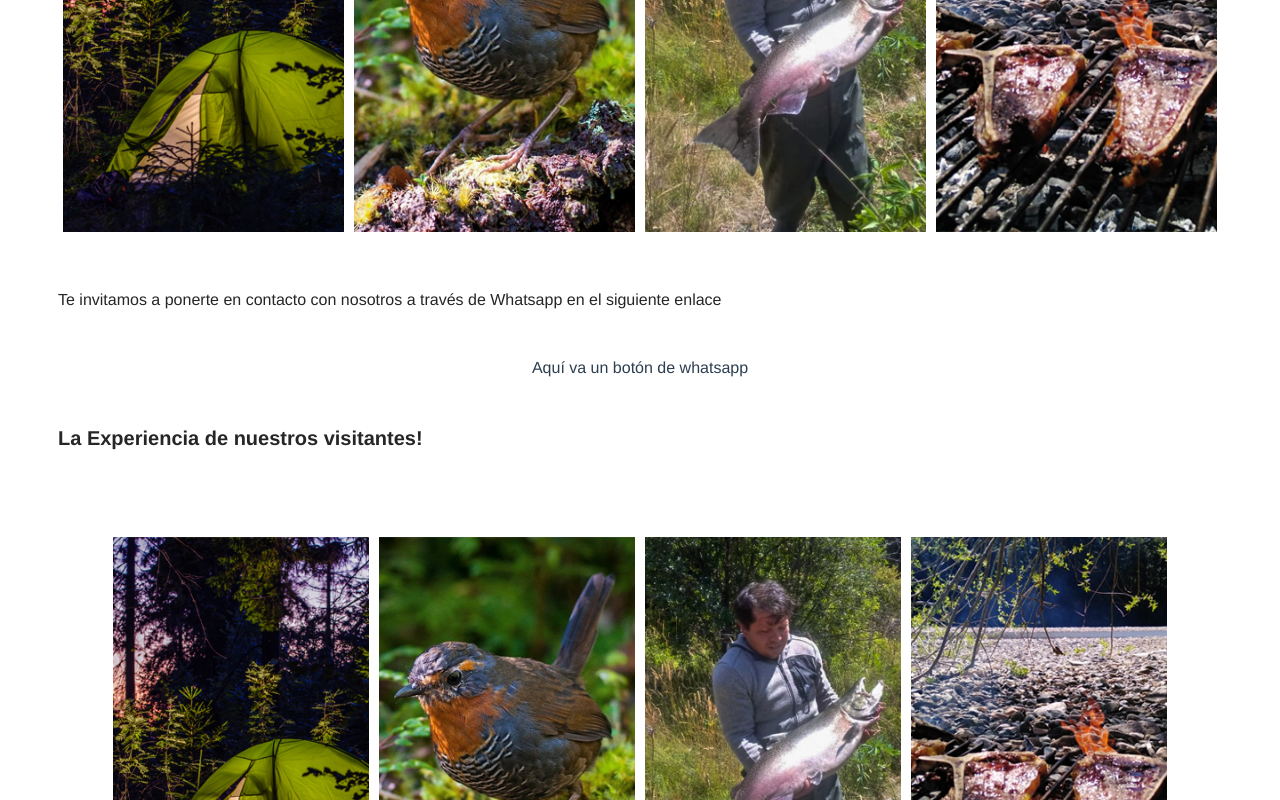
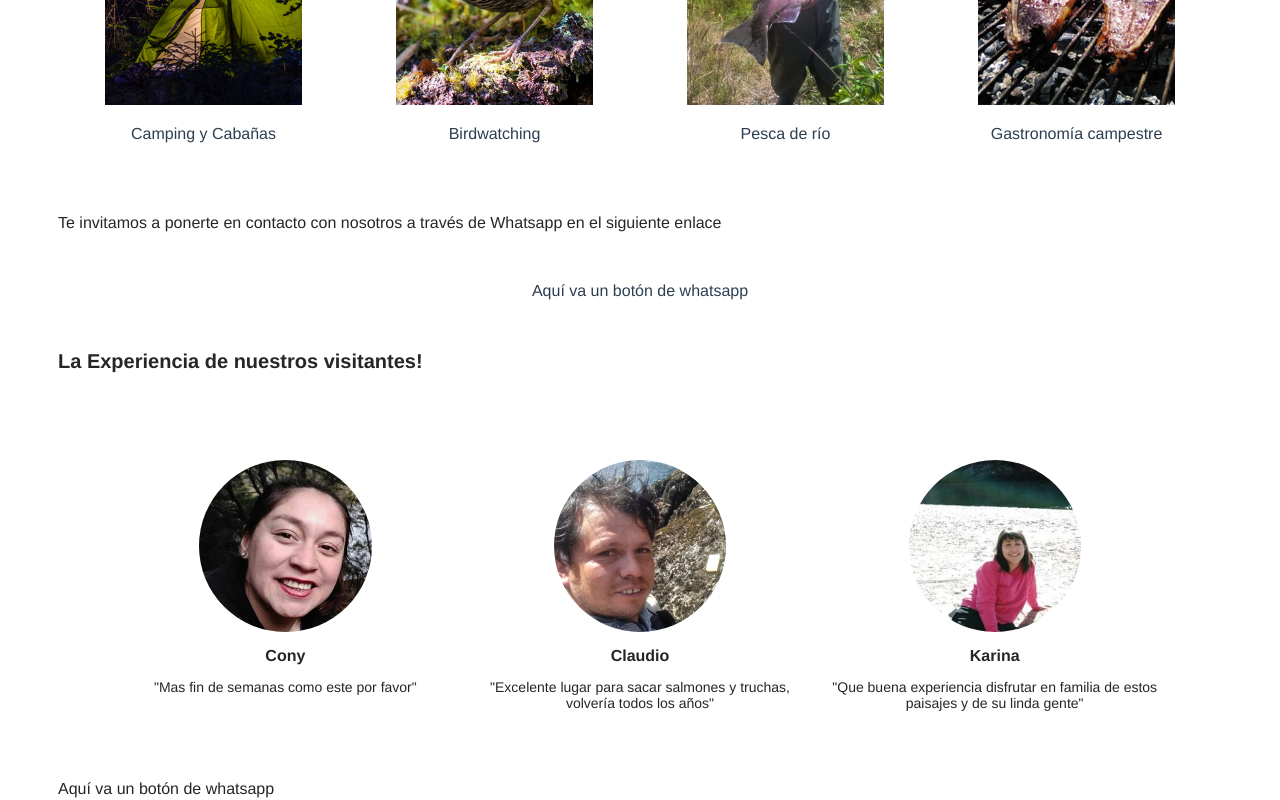
Before and after one commit to PabloAV2020/maravillasv3, a Vue app: page / in a window 1280 px wide. Shown: the part 1280-2080 px from the top of the page. Built offline with nearby package versions, Linux system fonts and the light colour scheme.

Commit message:
Add message below pictures

```diff
--- a/src/views/Home.vue
+++ b/src/views/Home.vue
@@ -30,16 +30,20 @@
       </div>
       <div class="row">
         <div class="column">
-          <img src="../assets/img/camping.png" alt="Snow" style="width:100%">
+          <img src="../assets/img/camping.png" alt="Camping" style="width:70%">
+          <p>Camping y Cabañas</p>
         </div>
         <div class="column">
-          <img src="../assets/img/birdwatching.png" alt="Forest" style="width:100%">
+          <img src="../assets/img/birdwatching.png" alt="Bird" style="width:70%">
+          <p>Birdwatching</p>
         </div>
         <div class="column">
-          <img src="../assets/img/fishing.png" alt="Mountains" style="width:100%">
+          <img src="../assets/img/fishing.png" alt="Pesca deportido" style="width:70%">
+          <p>Pesca de río</p>
         </div>
         <div class="column">
-          <img src="../assets/img/gastronomy.png" alt="Mountains" style="width:100%">
+          <img src="../assets/img/gastronomy.png" alt="Gastronomía" style="width:70%">
+          <p>Gastronomía campestre</p>
         </div>
       </div>
       <div class="invitation">
@@ -51,18 +55,24 @@
       <div class="adventure">
           <h1>La Experiencia de nuestros visitantes!</h1>
           <br>
-      <div class="row">
-        <div class="column">
-          <img src="../assets/img/camping.png" alt="Snow" style="width:100%">
+      <div class="row-guests">
+        <div class="column-guests">
+          <img class="circular--square" src="../assets/img/cony.png" alt="Cony" >
+          <br>
+          <h1> Cony </h1>
+          <p>"Mas fin de semanas como este por favor"</p>
         </div>
-        <div class="column">
-          <img src="../assets/img/birdwatching.png" alt="Forest" style="width:100%">
+        <div class="column-guests">
+          <img class="circular--square"  src="../assets/img/claudio.png" alt="Claudio" >
+          <br>
+          <h1> Claudio </h1>
+          <p>"Excelente lugar para sacar salmones y truchas, volvería todos los años"</p>
         </div>
-        <div class="column">
-          <img src="../assets/img/fishing.png" alt="Mountains" style="width:100%">
-        </div>
-        <div class="column">
-          <img src="../assets/img/gastronomy.png" alt="Mountains" style="width:100%">
+        <div class="column-guests">
+          <img class="circular--square" src="../assets/img/karina.png" alt="Karina" >
+          <br>
+          <h1> Karina </h1>
+          <p>"Que buena experiencia disfrutar en familia de estos paisajes y de su linda gente"</p>
         </div>
       </div>
       <div class="w-button">
@@ -175,6 +185,20 @@ export default {
   padding: 5px;
 }
 
+.row-guests {
+  display: flex;
+  margin:50px;
+}
+.column-guests{
+  flex: 33%;
+  padding: 5px;
+}
+
+.circular--square {
+  border-radius: 50%;
+  width:50%;
+}
+
 .invitation {
 
   text-align:left;
@@ -184,5 +208,18 @@ export default {
 
 }
 
+.column-guests h1{
+
+  font-size:16px;
+  text-align:center;
+
+}
+
+.column-guests p{
+
+  font-size:14px;
+  text-align:center;
+
+}
 
 </style>
```
